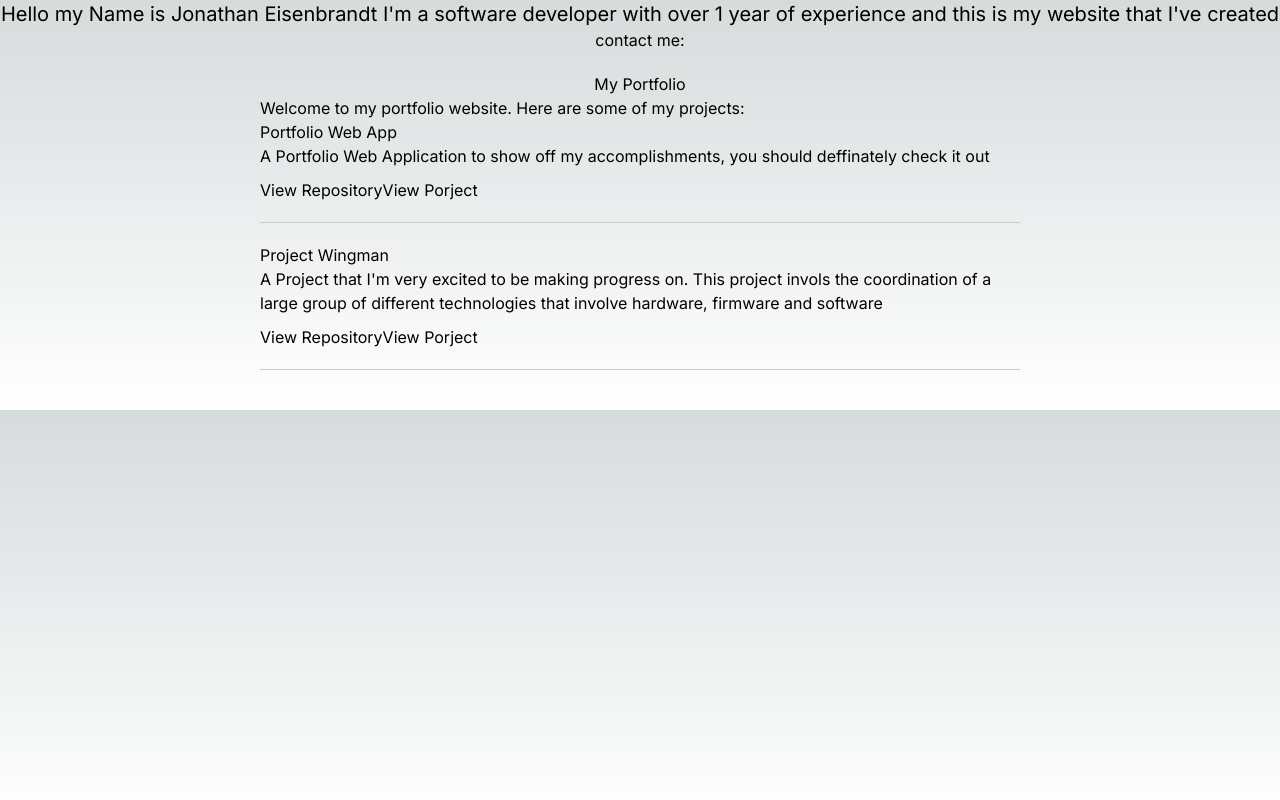
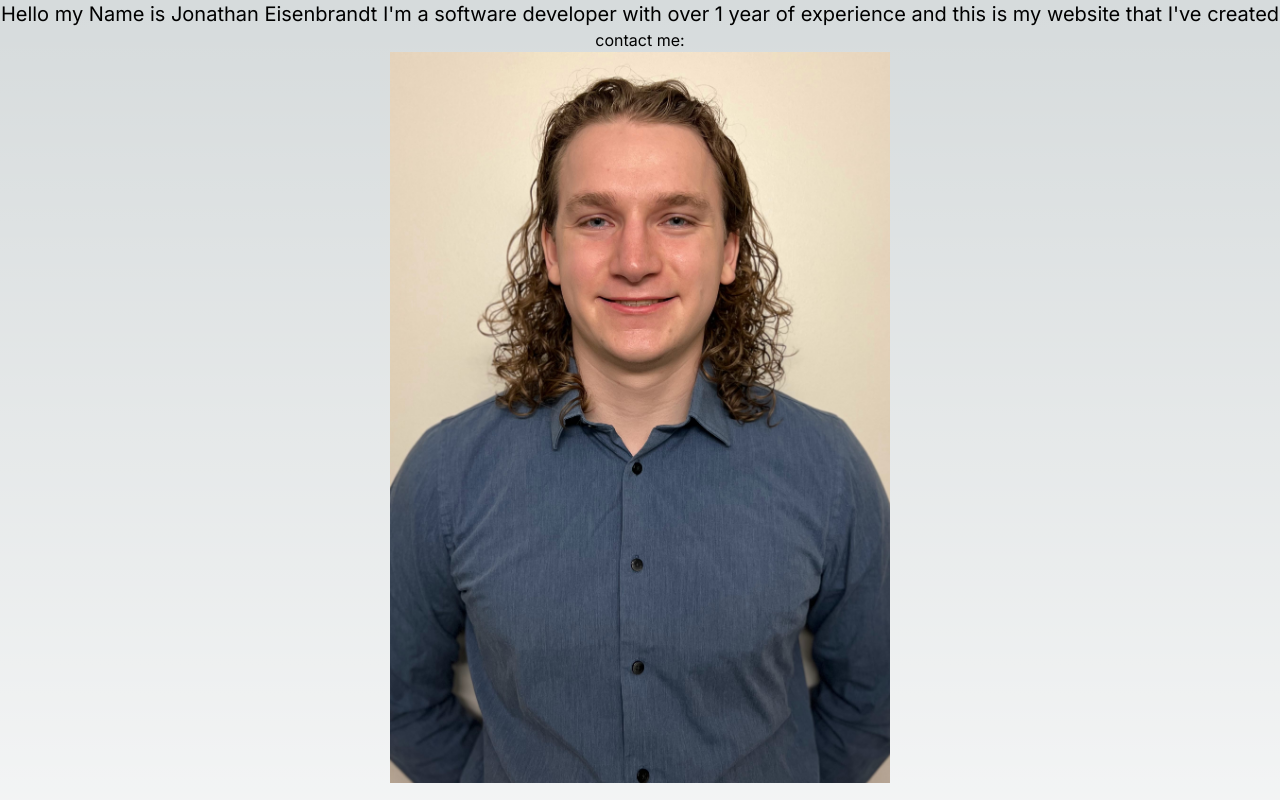
Before and after one commit to IcebergLettuc3/lettucehubnext, a Next.js app: page / in a window 1280 px wide. Shown: the top 800 px of the page. Built offline with nearby package versions, Linux system fonts and the light colour scheme.

Commit message:
adding a picture of me

```diff
--- a/src/app/page.tsx
+++ b/src/app/page.tsx
@@ -6,6 +6,13 @@ export default function Home() {
   return (
   <div>
     <Intro/>
+    <Image
+      className='flex m-auto flex-col items-center'
+      src="/me.jpg"
+      alt="Me"
+      width={500}
+      height={300}
+    />
     <Portfolio/>
     </div>
   )
```
Also changed, not shown: public/me.jpg (added).
